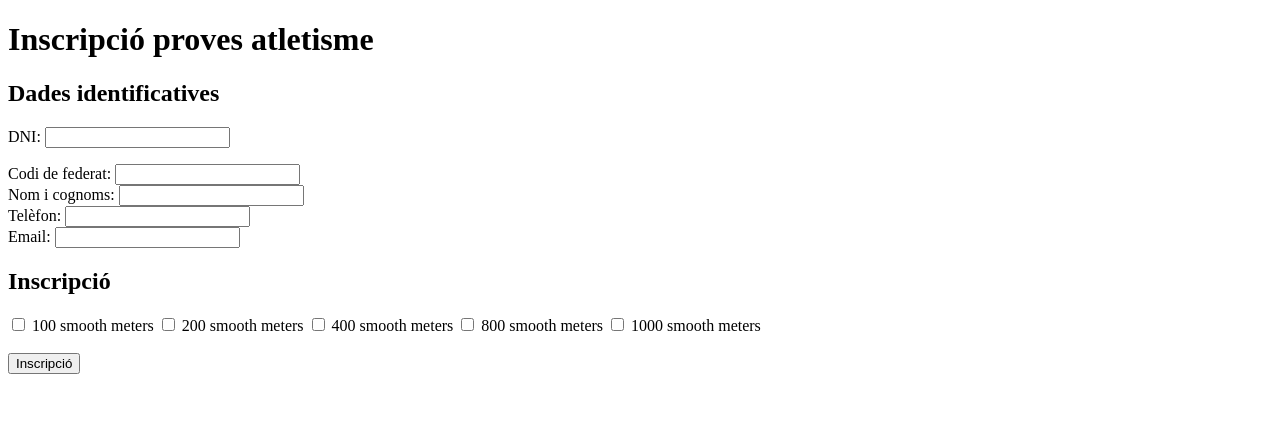
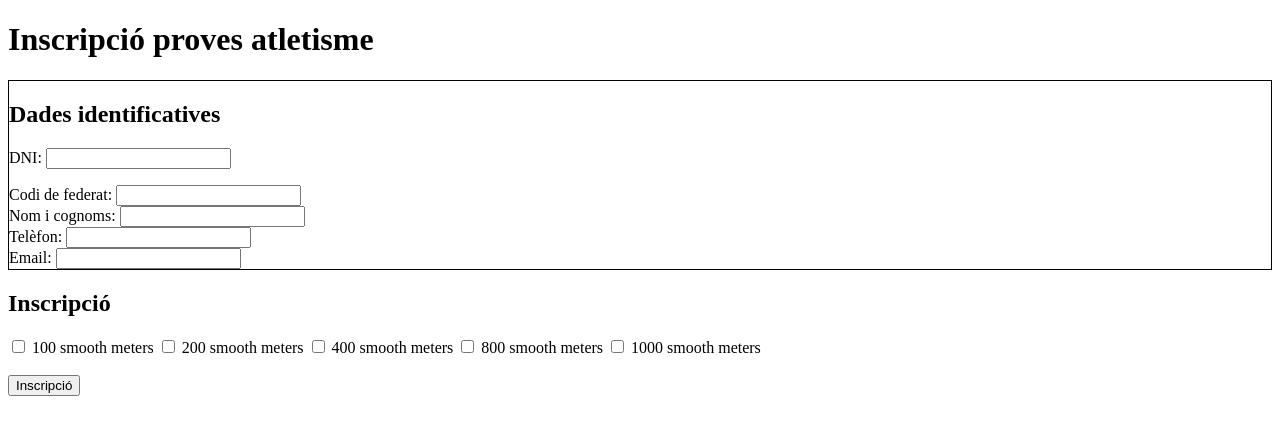
Before and after one commit to janEstrada24/inscripcio_proves_atletisme, an Angular app: page / in a window 1280 px wide. Shown: the top 434 px of the page. Built offline with nearby package versions, Linux system fonts and the light colour scheme.

Commit message:
Implemented test 'Has identity data'

```diff
--- a/src/app/Components/User/registration/registration.component.html
+++ b/src/app/Components/User/registration/registration.component.html
@@ -1,5 +1,6 @@
 <h1>Inscripció proves atletisme</h1>
 
+<div style="border: 1px solid black;">
     <section><h1>Dades identificatives</h1></section>
     <label>DNI:
         <input type="text">
@@ -27,6 +28,7 @@
     <label>Email:
         <input type="email">
     </label>
+</div>
 
 <section><h1>Inscripció</h1></section>
 <label>
```
Lines whose indentation alone changed are shown as unchanged.
